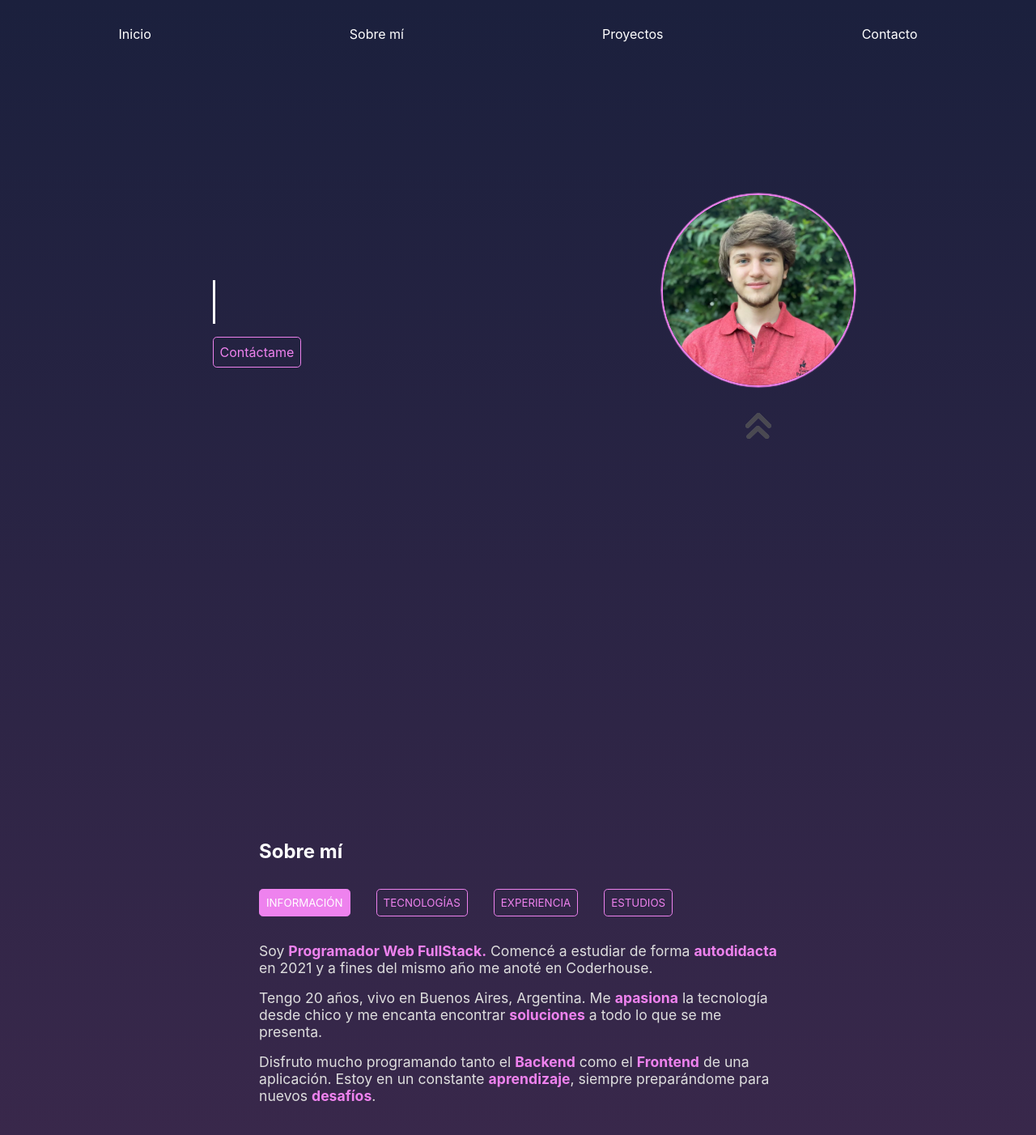
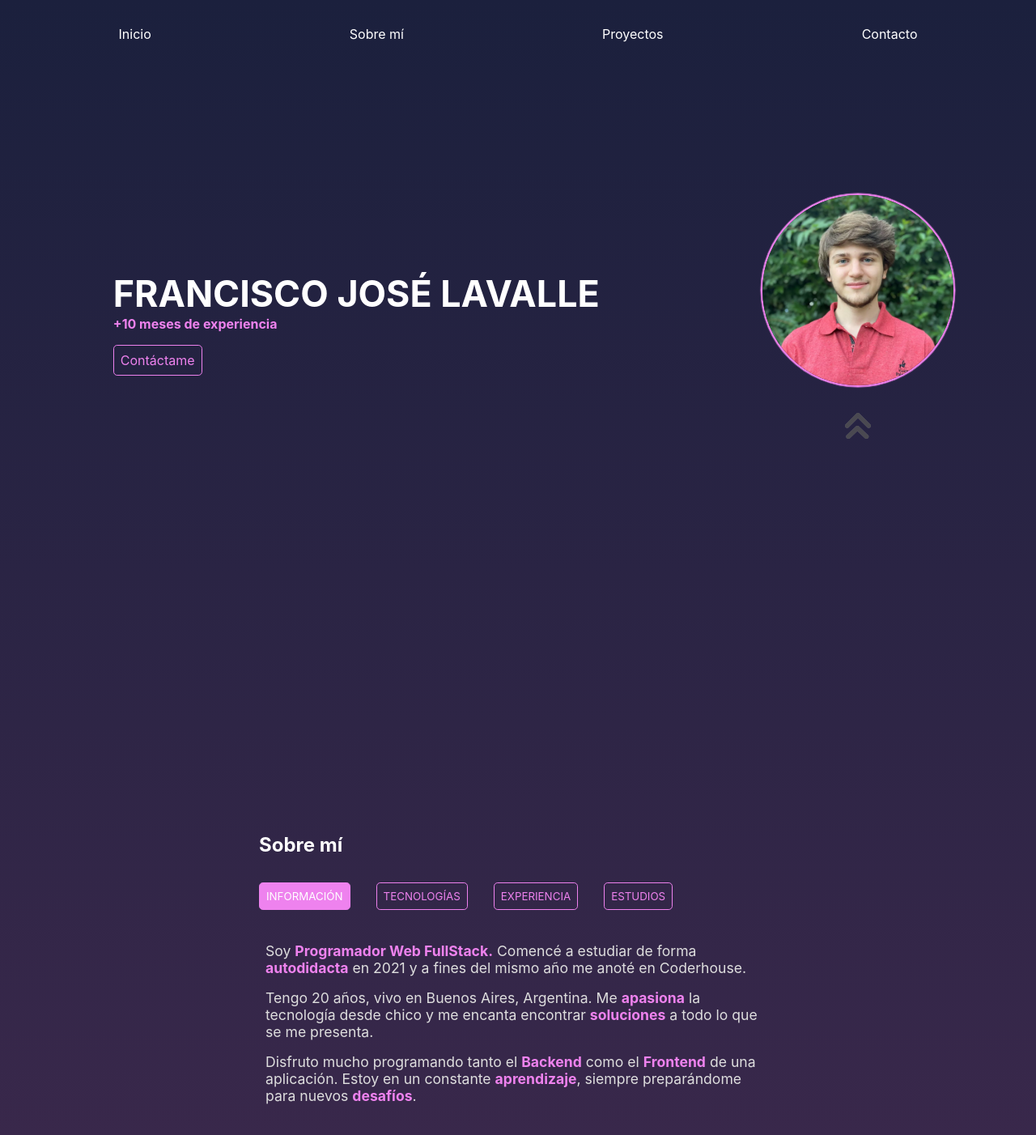
Before and after one commit to FranciscoJoseLavalle/Portfolio, a React (Create React App) app: page / in a window 1280 px wide. Shown: the top 1402 px of the page at 81% size. Built offline with nearby package versions, Linux system fonts and the light colour scheme.

Commit message:
Cambios al header y experiencia

```diff
--- a/src/App.css
+++ b/src/App.css
@@ -4,6 +4,7 @@ body {
 
 header,
 main>section {
+    /* height: 100dvh; */
     height: 100vh;
     scroll-snap-align: center;
     scroll-snap-stop: always;
--- a/src/components/Header/Header.css
+++ b/src/components/Header/Header.css
@@ -23,17 +23,27 @@
 
 h1 {
     white-space: nowrap;
-    border-right: 3px solid #fff;
-    width: 22ch;
+    /* border-right: 3px solid #fff; */
+    /* width: 22ch; */
     overflow: hidden;
     color: #fff;
     text-transform: uppercase;
-    animation: title 3s 1 steps(30), cursor .5s infinite;
+    /* animation: title 3s 1 steps(30), cursor .5s infinite; */
     font-size: 2.8rem;
 }
-
 .header__name {
     width: min-content;
+    animation-name: name;
+    animation-duration: 3s;
+}
+
+@keyframes name {
+    0% {
+        transform: translateY(-5rem);
+    }
+    100% {
+        transform: translateY(0rem);
+    }
 }
 
 .header__name-btn {
--- a/src/components/Header/Header.jsx
+++ b/src/components/Header/Header.jsx
@@ -22,6 +22,8 @@ function Header() {
           <br />
           Lavalle
         </h1>
+        <b style={{color: 'violet'}}>+10 meses de experiencia</b>
+        <br />
         <a href="#contact"><button className='header__name-btn'>Contáctame</button></a>
       </div>
       <FotoHeader />
--- a/src/components/SobreMiItems/SobreMiItems.css
+++ b/src/components/SobreMiItems/SobreMiItems.css
@@ -1,8 +1,14 @@
+.sobreMi__textContainer {
+    overflow-y: scroll;
+    padding: .5rem;
+}
+
 .sobreMi__textContainer ul {
     display: flex;
     flex-direction: column;
     gap: 1.5rem;
 }
+
 .sobreMi__textContainer li {
     display: flex;
     flex-direction: column;
--- a/src/components/SobreMiItems/SobreMiItems.jsx
+++ b/src/components/SobreMiItems/SobreMiItems.jsx
@@ -28,15 +28,23 @@ const SobreMiItems = ({ aboutSelected }) => {
                 <div className='sobreMi__textContainer'>
                     <ul>
                         <li>
+                            <p style={{ color: 'violet' }}><b>Programador web FullStack</b></p>
+                            <small style={{color: 'white'}}>Desarrollo de aplicaciones web con Laravel, PHP, MySQL y Vue.</small>
+                            <small>GearthLogic | 06/2023 - actualidad</small>
+                        </li>
+                        <li>
                             <p style={{ color: 'violet' }}><b>Tutor de Backend</b></p>
+                            <small style={{color: 'white'}}>Guío a los alumnos durante sus estudios en Backend, explicándoles temas como Node, Express, Javascript, MongoDB, MySQL, entre otros.</small>
                             <small>Coderhouse | 02/2023 - actualidad</small>
                         </li>
                         <li>
                             <p style={{ color: 'violet' }}><b>Programador web FullStack</b></p>
+                            <small style={{color: 'white'}}>Desarrollo de aplicaciones web con Express, React y MongoDB.</small>
                             <small>Freelancer | 02/2023 - actualidad</small>
                         </li>
                         <li>
                             <p style={{ color: 'violet' }}><b>Programador web FullStack</b></p>
+                            <small style={{color: 'white'}}>Desarrollo de aplicaciones web con Symfony, PHP y MySQL.</small>
                             <small>SideIT Solutions | 11/2022 - 02/2023</small>
                         </li>
                     </ul>
--- a/src/components/Tecnologias/Tecnologias.css
+++ b/src/components/Tecnologias/Tecnologias.css
@@ -4,8 +4,12 @@
     align-items: center;
     gap: .5rem;
     color: #dedede;
+    transition: .2s;
 }
 .technologie img {
     width: 3rem;
     max-width: 3rem;
 }
+.technologie:hover {
+    transform: scale(1.1);
+}
--- a/src/utils/technologies.js
+++ b/src/utils/technologies.js
@@ -2,6 +2,7 @@ export const technologies = [
     { name: "HTML", thumbnail: 'html-5.webp' },
     { name: "CSS", thumbnail: 'css-3.webp' },
     { name: "Bootstrap", thumbnail: 'bootstrap.webp' },
+    { name: "Tailwind", thumbnail: 'tailwind.png' },
     { name: "Git", thumbnail: 'git.webp' },
     { name: "SASS", thumbnail: 'sass.webp' },
     { name: "Javascript", thumbnail: 'js.webp' },
@@ -11,6 +12,7 @@ export const technologies = [
     { name: "Express", thumbnail: 'express.webp' },
     { name: "Handlebars", thumbnail: 'handlebars.png' },
     { name: "PHP", thumbnail: 'php.webp' },
+    { name: "Laravel", thumbnail: 'laravel.png' },
     { name: "Symfony", thumbnail: 'symfony.webp' },
     { name: "Webpack", thumbnail: 'webpack.webp' },
     { name: "MongoDB", thumbnail: 'mongo.webp' },
```
Also changed, not shown: public/img/technologies/laravel.png (added), public/img/technologies/tailwind.png (added).
